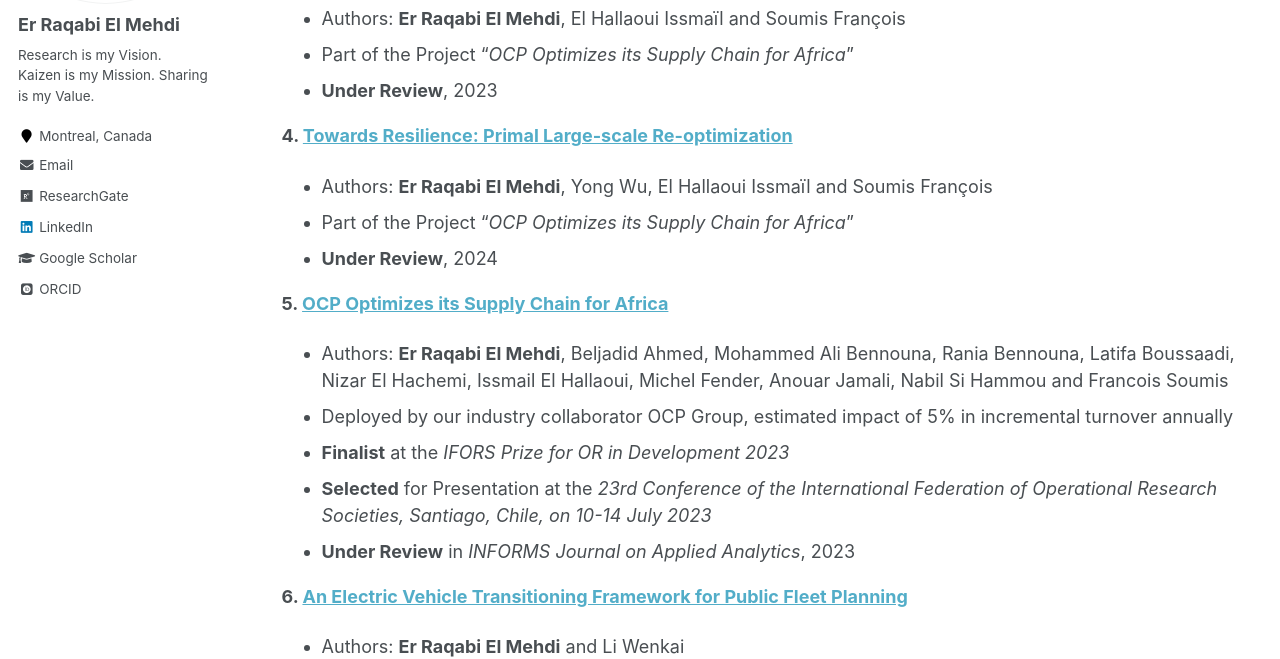
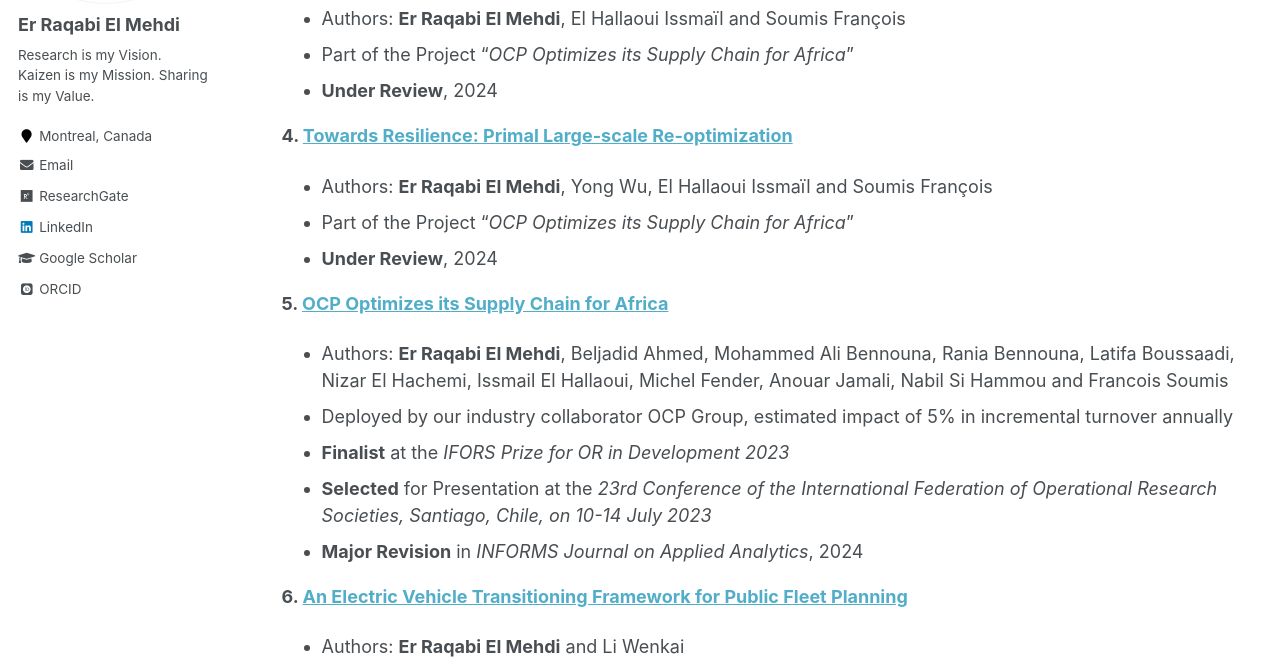
Before and after one commit to RqbMedi/rqbmedi.github.io, a Jekyll site: the page built from _pages/publications.md, in a window 1280 px wide and 900 px high, scrolled down 606 px. Shown: the part 180-839 px from the top of the window. Built offline with Jekyll 4.4.1, drawn with Linux system fonts in a browser that asks for light colours; some web fonts are replaced.

Commit message:
Update publications.md

```diff
--- a/_pages/publications.md
+++ b/_pages/publications.md
@@ -25,7 +25,7 @@ Published & Under Review
 **3. [The Primal Benders Decomposition](https://www.gerad.ca/en/papers/G-2023-27)**
  - Authors: **Er Raqabi El Mehdi**, El Hallaoui Issmaïl and Soumis François
  - Part of the Project "*OCP Optimizes its Supply Chain for Africa*"
- - **Under Review**, 2023
+ - **Under Review**, 2024
 
 **4. [Towards Resilience: Primal Large-scale Re-optimization](https://www.gerad.ca/en/papers/G-2023-28)**
  - Authors: **Er Raqabi El Mehdi**, Yong Wu, El Hallaoui Issmaïl and Soumis François
@@ -37,7 +37,7 @@ Published & Under Review
  - Deployed by our industry collaborator OCP Group, estimated impact of 5% in incremental turnover annually
  - **Finalist** at the *IFORS Prize for OR in Development 2023*
  - **Selected** for Presentation at the *23rd Conference of the International Federation of Operational Research Societies, Santiago, Chile, on 10-14 July 2023*
- - **Under Review** in *INFORMS Journal on Applied Analytics*, 2023
+ - **Major Revision** in *INFORMS Journal on Applied Analytics*, 2024
 
 **6. [An Electric Vehicle Transitioning Framework for Public Fleet Planning](https://www.sciencedirect.com/science/article/pii/S1361920923001293)**
  - Authors: **Er Raqabi El Mehdi** and Li Wenkai
```
